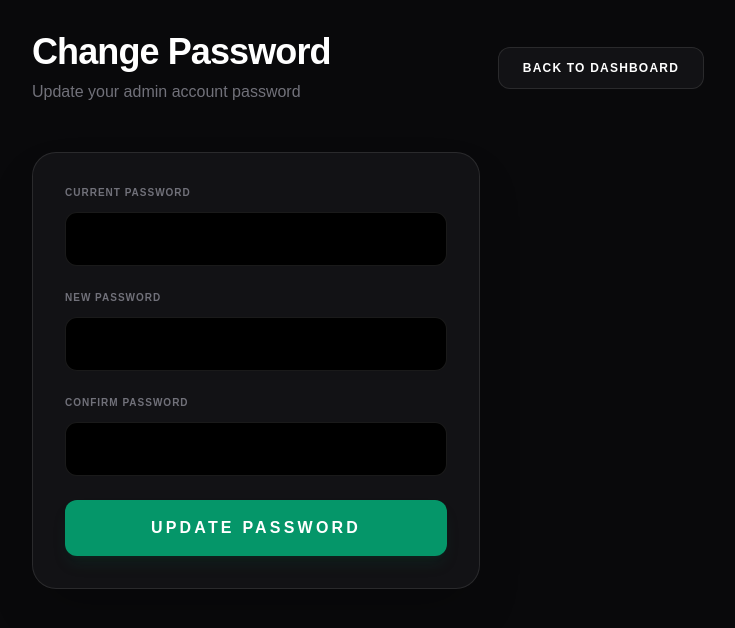
After one commit to Ddjalex/eli, a PHP site: page /admin/change_password.php in a window 1280 px wide. The commit adds this page. Shown: the top 628 px of the page, without its empty margins (272-1007 px from the left). Run offline with PHP 8.4, Linux system fonts and the light colour scheme; the visitor is signed in with stand-in values (Sample User, id 1); some libraries are stand-ins or nearby versions.

Commit message:
Add ability for administrators to change their password
Create a new change password page and add a link to it in the admin dashboard navigation.

Replit-Commit-Author: Agent
Replit-Commit-Session-Id: 6788c687-023b-4b16-b227-ac4ad5a6257d
Replit-Commit-Checkpoint-Type: full_checkpoint
Replit-Commit-Event-Id: 35b25379-bc43-4731-8c77-f874fa83d1d3
Replit-Commit-Screenshot-Url: https://storage.googleapis.com/screenshot-production-us-central1/f9fe8d0d-1a97-4445-b405-a6e619bd8c4e/6788c687-023b-4b16-b227-ac4ad5a6257d/lAVFYdC
Replit-Helium-Checkpoint-Created: true

```diff
--- /dev/null
+++ b/admin/change_password.php
@@ -0,0 +1,93 @@
+<?php
+require_once '../includes/config.php';
+if (!isset($_SESSION['user_id']) || $_SESSION['role'] !== 'admin') {
+    header("Location: ../login.php");
+    exit;
+}
+
+$message = '';
+$error = '';
+
+if ($_SERVER['REQUEST_METHOD'] === 'POST') {
+    $current_password = $_POST['current_password'];
+    $new_password = $_POST['new_password'];
+    $confirm_password = $_POST['confirm_password'];
+
+    // Get current password from database
+    $stmt = $pdo->prepare("SELECT password FROM users WHERE id = ?");
+    $stmt->execute([$_SESSION['user_id']]);
+    $user = $stmt->fetch();
+
+    // Verify current password
+    if (!password_verify($current_password, $user['password'])) {
+        $error = "Current password is incorrect";
+    } elseif ($new_password !== $confirm_password) {
+        $error = "New passwords do not match";
+    } elseif (strlen($new_password) < 6) {
+        $error = "Password must be at least 6 characters long";
+    } else {
+        // Update password
+        $hashed_password = password_hash($new_password, PASSWORD_DEFAULT);
+        $stmt = $pdo->prepare("UPDATE users SET password = ? WHERE id = ?");
+        $stmt->execute([$hashed_password, $_SESSION['user_id']]);
+        $message = "Password changed successfully!";
+    }
+}
+?>
+<!DOCTYPE html>
+<html lang="en">
+<head>
+    <meta charset="UTF-8">
+    <meta name="viewport" content="width=device-width, initial-scale=1.0">
+    <title>Change Password - Admin</title>
+    <script src="https://cdn.tailwindcss.com"></script>
+    <style>
+        body { font-family: 'Plus Jakarta Sans', sans-serif; }
+        .glass { background: rgba(24, 24, 27, 0.7); backdrop-filter: blur(12px); border: 1px solid rgba(255, 255, 255, 0.1); }
+    </style>
+</head>
+<body class="bg-[#09090b] text-white p-8">
+    <div class="max-w-2xl mx-auto">
+        <div class="flex justify-between items-center mb-12">
+            <div>
+                <h1 class="text-4xl font-bold tracking-tight text-white mb-2">Change Password</h1>
+                <p class="text-zinc-500">Update your admin account password</p>
+            </div>
+            <a href="index.php" class="glass px-6 py-3 rounded-xl text-xs font-bold uppercase tracking-widest hover:bg-white/5 transition-all">Back to Dashboard</a>
+        </div>
+
+        <div class="glass p-8 rounded-3xl shadow-2xl max-w-md">
+            <?php if ($message): ?>
+                <div class="bg-emerald-500/10 border border-emerald-500/50 p-4 rounded-xl mb-6 text-emerald-500 font-bold text-sm uppercase tracking-widest text-center">
+                    <?php echo $message; ?>
+                </div>
+            <?php endif; ?>
+
+            <?php if ($error): ?>
+                <div class="bg-red-500/10 border border-red-500/50 p-4 rounded-xl mb-6 text-red-500 font-bold text-sm uppercase tracking-widest text-center">
+                    <?php echo $error; ?>
+                </div>
+            <?php endif; ?>
+
+            <form method="POST" class="space-y-6">
+                <div>
+                    <label class="block text-[10px] font-bold text-zinc-500 uppercase tracking-widest mb-3">Current Password</label>
+                    <input type="password" name="current_password" class="w-full bg-black border border-white/10 p-4 rounded-xl focus:border-emerald-500 transition-all text-sm outline-none" required>
+                </div>
+
+                <div>
+                    <label class="block text-[10px] font-bold text-zinc-500 uppercase tracking-widest mb-3">New Password</label>
+                    <input type="password" name="new_password" class="w-full bg-black border border-white/10 p-4 rounded-xl focus:border-emerald-500 transition-all text-sm outline-none" required>
+                </div>
+
+                <div>
+                    <label class="block text-[10px] font-bold text-zinc-500 uppercase tracking-widest mb-3">Confirm Password</label>
+                    <input type="password" name="confirm_password" class="w-full bg-black border border-white/10 p-4 rounded-xl focus:border-emerald-500 transition-all text-sm outline-none" required>
+                </div>
+
+                <button type="submit" class="w-full bg-emerald-600 text-white font-black uppercase tracking-[0.2em] py-4 rounded-xl hover:bg-emerald-500 transition-all shadow-lg shadow-emerald-900/20">Update Password</button>
+            </form>
+        </div>
+    </div>
+</body>
+</html>
--- a/admin/index.php
+++ b/admin/index.php
@@ -62,6 +62,10 @@ $users = $stmt->fetchAll();
                 <a href="manage_images.php" class="flex items-center gap-3 px-4 py-3 rounded-xl hover:bg-white/5 transition-all text-zinc-400 hover:text-white">
                     <svg class="w-5 h-5" fill="none" stroke="currentColor" viewBox="0 0 24 24"><path stroke-linecap="round" stroke-linejoin="round" stroke-width="2" d="M12 6V4m0 2a2 2 0 100 4m0-4a2 2 0 110 4m-6 8a2 2 0 100-4m0 4a2 2 0 110-4m0 4v2m0-6V4m6 6v10m6-2a2 2 0 100-4m0 4a2 2 0 110-4m0 4v2m0-6V4"/></svg>
                     Site Settings
+                </a>
+                <a href="change_password.php" class="flex items-center gap-3 px-4 py-3 rounded-xl hover:bg-white/5 transition-all text-zinc-400 hover:text-white">
+                    <svg class="w-5 h-5" fill="none" stroke="currentColor" viewBox="0 0 24 24"><path stroke-linecap="round" stroke-linejoin="round" stroke-width="2" d="M12 15v2m-6 4h12a2 2 0 002-2v-6a2 2 0 00-2-2H6a2 2 0 00-2 2v6a2 2 0 002 2zm10-10V7a4 4 0 00-8 0v4h8z"/></svg>
+                    Change Password
                 </a>
                 <div class="pt-10">
                     <a href="../logout.php" class="flex items-center gap-3 px-4 py-3 rounded-xl hover:bg-red-500/10 transition-all text-zinc-500 hover:text-red-500">
```
